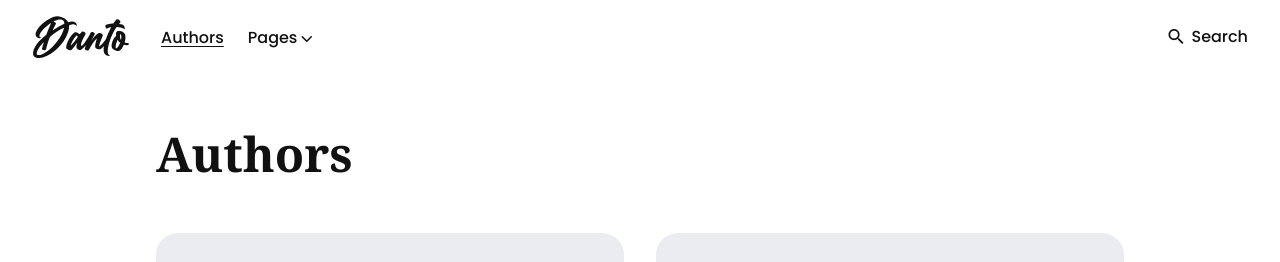
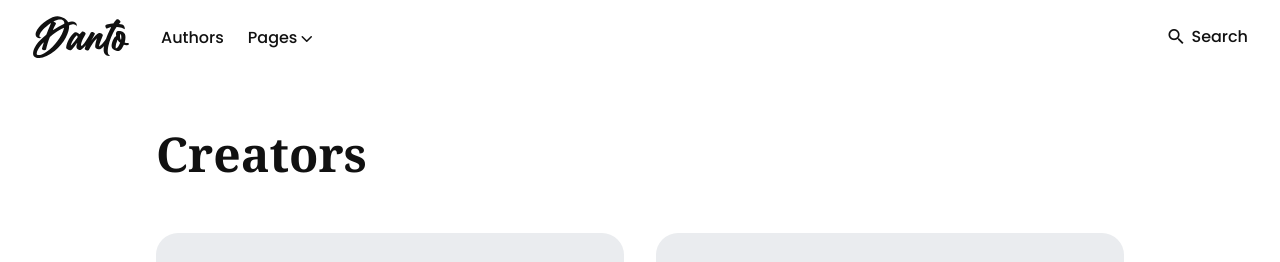
Before and after one commit to komikeros/komikeros.github.io, a Jekyll site: the page built from _pages/authors.html, in a window 1280 px wide. Shown: the top 262 px of the page. Built offline with Jekyll 4.4.1, drawn with Linux system fonts in a browser that asks for light colours.

Commit message:
Rename authors to creators, update s3 paths

```diff
--- a/_includes/section-authors.html
+++ b/_includes/section-authors.html
@@ -13,14 +13,14 @@
           <div class="section-authors__content">
             <div class="section-authors__box">
             {% for author in site.authors limit:5 %}
-            <!-- {% assign post_count = site.posts | where_exp: "post", "post.authors contains author.username" %} -->
+            <!-- {% assign post_count = site.posts | where_exp: "post", "post.creators contains author.username" %} -->
               <a href="{{ author.url }}" class="section-authors__image">
                 <img class="lazy" data-src="{{ author.image }}" alt="{{ author.name | escape }}">
               </a>
             {% endfor %}
             </div>
             {% if site.authors.size > 5 %}
-            <a href="/authors/" class="section-authors__link">See all authors</a>
+            <a href="/creators/" class="section-authors__link">See all creators</a>
             {% endif %}
           </div>
 
--- a/_layouts/author.html
+++ b/_layouts/author.html
@@ -6,10 +6,10 @@ layout: default
 <section class="section author">
 
   <div class="container">
-    {% assign post_count = site.posts | where_exp: "post", "post.authors contains page.username" %}
+    {% assign post_count = site.posts | where_exp: "post", "post.creators contains page.username" %}
 
     <div class="author__content">
-      <div class="author__image"><img class="lazy" data-src="{{ site.s3_url }}/authors/{{ page.username }}.jpeg" alt="Photo of {{ page.name }}"></div>
+      <div class="author__image"><img class="lazy" data-src="{{ site.s3_url }}/creators/{{ page.username }}.jpeg" alt="Photo of {{ page.name }}"></div>
       <h1 class="author__name">{{ page.name }}</h1>
 
       <div class="author__info">
--- a/_layouts/post.html
+++ b/_layouts/post.html
@@ -17,7 +17,7 @@ layout: default
           {% endif %}
         </span>
         <div class="post__description">
-          {% for a in page.authors %}
+          {% for a in page.creators %}
             {% assign author = site.authors | where: 'username', a | first %}
             <a href="/{{ author.username }}">{{ author.name | escape }}</a>
             {% unless forloop.last %}
--- a/_pages/authors.html
+++ b/_pages/authors.html
@@ -1,7 +1,7 @@
 ---
 layout: default
-title: Authors
-permalink: /authors/
+title: Creators
+permalink: /creators/
 ---
 
 <!-- begin authors -->
@@ -16,10 +16,10 @@ permalink: /authors/
 
       <div class="row">
         {% for author in site.authors %}
-        {% assign post_count = site.posts | where_exp: "post", "post.authors contains author.username" %}
+        {% assign post_count = site.posts | where_exp: "post", "post.creators contains author.username" %}
         <div class="col col-3 col-w-6 col-t-12 animate">
           <div class="authors__info">
-            <a class="authors__image" href="{{ author.url }}"><img class="lazy" data-src="{{ site.s3_url }}/authors/{{ author.username }}.jpeg" alt="Photo of {{ author.name | escape }}"></a>
+            <a class="authors__image" href="{{ author.url }}"><img class="lazy" data-src="{{ site.s3_url }}/creators/{{ author.username }}.jpeg" alt="Photo of {{ author.name | escape }}"></a>
             <div class="authors__meta">
               <h2 class="authors__name"><a class="authors__link" href="{{ author.url }}">{{ author.name | escape }}</a></h2>
               {% if post_count.size >= 1 %}
--- a/search.json
+++ b/search.json
@@ -15,7 +15,7 @@ layout: null
    {
         "title"        : "{{ author.name | escape }}",
         "url"          : "{{ site.baseurl }}{{ author.username }}",
-        "image"        : "{{ site.s3_url }}/authors/{{ author.username }}.jpeg",
+        "image"        : "{{ site.s3_url }}/creators/{{ author.username }}.jpeg",
         "result_type"  : "creator"
    } {% unless forloop.last %},{% endunless %}
   {% endfor %}
```
Also changed, not shown: _posts/2024-06-21-doorkeeper.md (+1 -1 lines).
